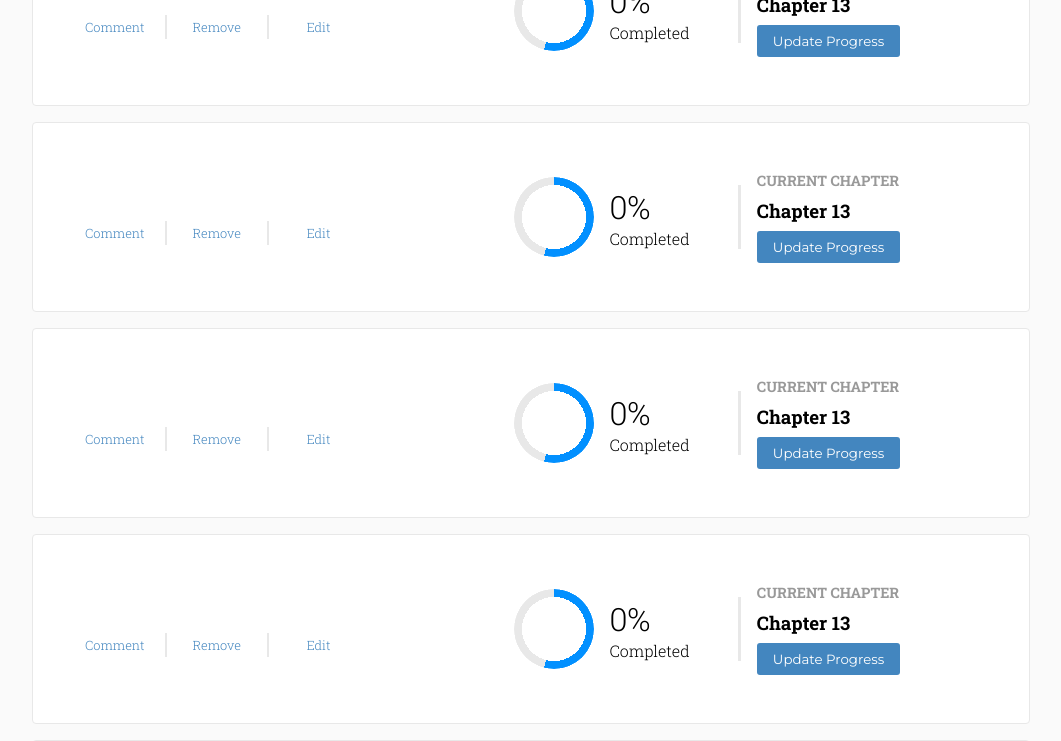
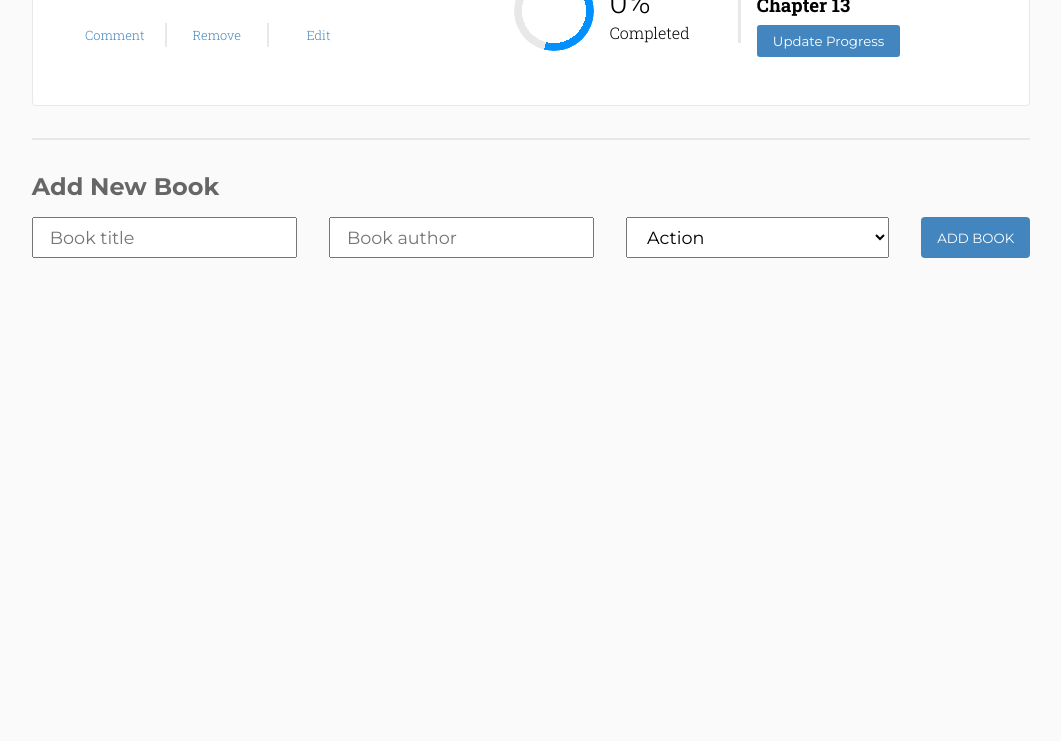
Before and after one commit to IndieCoderMM/bookstore-cms, a React (Create React App) app: page / in a window 1280 px wide. Shown: the part 2620-3361 px from the top of the page, without its empty margins (109-1170 px from the left). After the commit the page ends 2926 px from the top, so only its background shows below. Built offline with nearby package versions, Linux system fonts and the light colour scheme; no server answers.

Commit message:
Add category select box

```diff
--- a/src/App.css
+++ b/src/App.css
@@ -97,6 +97,13 @@ article {
   display: flex;
   flex-direction: column;
   gap: 1rem;
+}
+
+.book-category {
+  font-weight: 700;
+  font-family: 'Montserrat', sans-serif;
+  font-size: 0.875rem;
+  color: #777;
 }
 
 .book-title {
@@ -207,7 +214,8 @@ article {
   gap: 2rem;
 }
 
-.book-form > input {
+.book-form > input,
+select {
   font-family: 'Montserrat', sans-serif;
   padding: 0.5rem 1rem;
   flex: 1;
@@ -241,8 +249,7 @@ article {
   border-radius: 50%;
   display: grid;
   place-items: center;
-  background:
-    radial-gradient(
+  background: radial-gradient(
       closest-side,
       white 80%,
       transparent 0 99.9%,
--- a/src/components/Book.js
+++ b/src/components/Book.js
@@ -4,12 +4,13 @@ import ButtonGroup from './ButtonGroup';
 
 const Book = ({ book }) => {
   const {
-    id, title, author, progress,
+    id, title, author, progress, category,
   } = book;
 
   return (
     <div className="book">
       <div className="book-info">
+        <span className="book-category">{category}</span>
         <h2 className="book-title">{title}</h2>
         <h4 className="book-author">{author}</h4>
         <ButtonGroup id={id} />
@@ -39,6 +40,7 @@ Book.propTypes = {
     title: PropTypes.string.isRequired,
     author: PropTypes.string.isRequired,
     progress: PropTypes.number.isRequired,
+    category: PropTypes.string.isRequired,
   }).isRequired,
 };
 
--- a/src/components/BookForm.js
+++ b/src/components/BookForm.js
@@ -27,6 +27,7 @@ const BookForm = () => {
       try {
         dispatch(createBook(book)).unwrap();
       } catch (err) {
+        // eslint-disable-next-line
         console.error(err);
       }
       titleInput.current.value = '';
@@ -45,12 +46,12 @@ const BookForm = () => {
           placeholder="Book author"
           required
         />
-        <input
-          ref={categoryInput}
-          type="text"
-          placeholder="Book category"
-          required
-        />
+        <select ref={categoryInput}>
+          <option value="Action">Action</option>
+          <option value="Productivity">Productivity</option>
+          <option value="Sci-Fi">Sci-Fi</option>
+          <option value="Biography">Biography</option>
+        </select>
         <button type="submit" className="add-btn">
           Add Book
         </button>
--- a/src/index.js
+++ b/src/index.js
@@ -7,11 +7,9 @@ import App from './App';
 
 const root = ReactDOM.createRoot(document.getElementById('root'));
 root.render(
-  <React.StrictMode>
-    <BrowserRouter>
-      <Provider store={store}>
-        <App />
-      </Provider>
-    </BrowserRouter>
-  </React.StrictMode>,
+  <BrowserRouter>
+    <Provider store={store}>
+      <App />
+    </Provider>
+  </BrowserRouter>,
 );
--- a/src/redux/books/books.js
+++ b/src/redux/books/books.js
@@ -2,9 +2,11 @@ import { createAsyncThunk, createSlice } from '@reduxjs/toolkit';
 import BookStoreService from '../../services/BookstoreService';
 
 export const createBook = createAsyncThunk('books/create', async (book) => {
-  const { id, author, title, category } = book;
+  const {
+    id, author, title, category,
+  } = book;
   try {
-    const res = await BookStoreService.create({
+    await BookStoreService.create({
       id,
       author,
       title,
@@ -36,7 +38,6 @@ const booksSlice = createSlice({
   extraReducers(builder) {
     builder
       .addCase(createBook.fulfilled, (state, action) => {
-        console.log(action.payload);
         state.push(action.payload);
       })
       .addCase(getAllBooks.fulfilled, (state, action) => {
@@ -60,5 +61,4 @@ const booksSlice = createSlice({
 });
 
 const { reducer } = booksSlice;
-// export const { addBook, removeBook } = actions;
 export default reducer;
--- a/src/services/BookstoreService.js
+++ b/src/services/BookstoreService.js
@@ -1,7 +1,6 @@
 import axios from 'axios';
 
-const BASE_URL =
-  'https://us-central1-bookstore-api-e63c8.cloudfunctions.net/bookstoreApi';
+const BASE_URL = 'https://us-central1-bookstore-api-e63c8.cloudfunctions.net/bookstoreApi';
 
 const APP_ID = 'MrBrM9KhqI6ao1Os2Gnd';
 
@@ -14,13 +13,14 @@ const http = axios.create({
 
 const getAll = () => http.get(`/apps/${APP_ID}/books`);
 
-const create = ({ id, author, title, category }) =>
-  http.post(`/apps/${APP_ID}/books`, {
-    item_id: id,
-    author,
-    title,
-    category,
-  });
+const create = ({
+  id, author, title, category,
+}) => http.post(`/apps/${APP_ID}/books`, {
+  item_id: id,
+  author,
+  title,
+  category,
+});
 
 const remove = (id) => http.delete(`/apps/${APP_ID}/books/${id}`);
 
```
